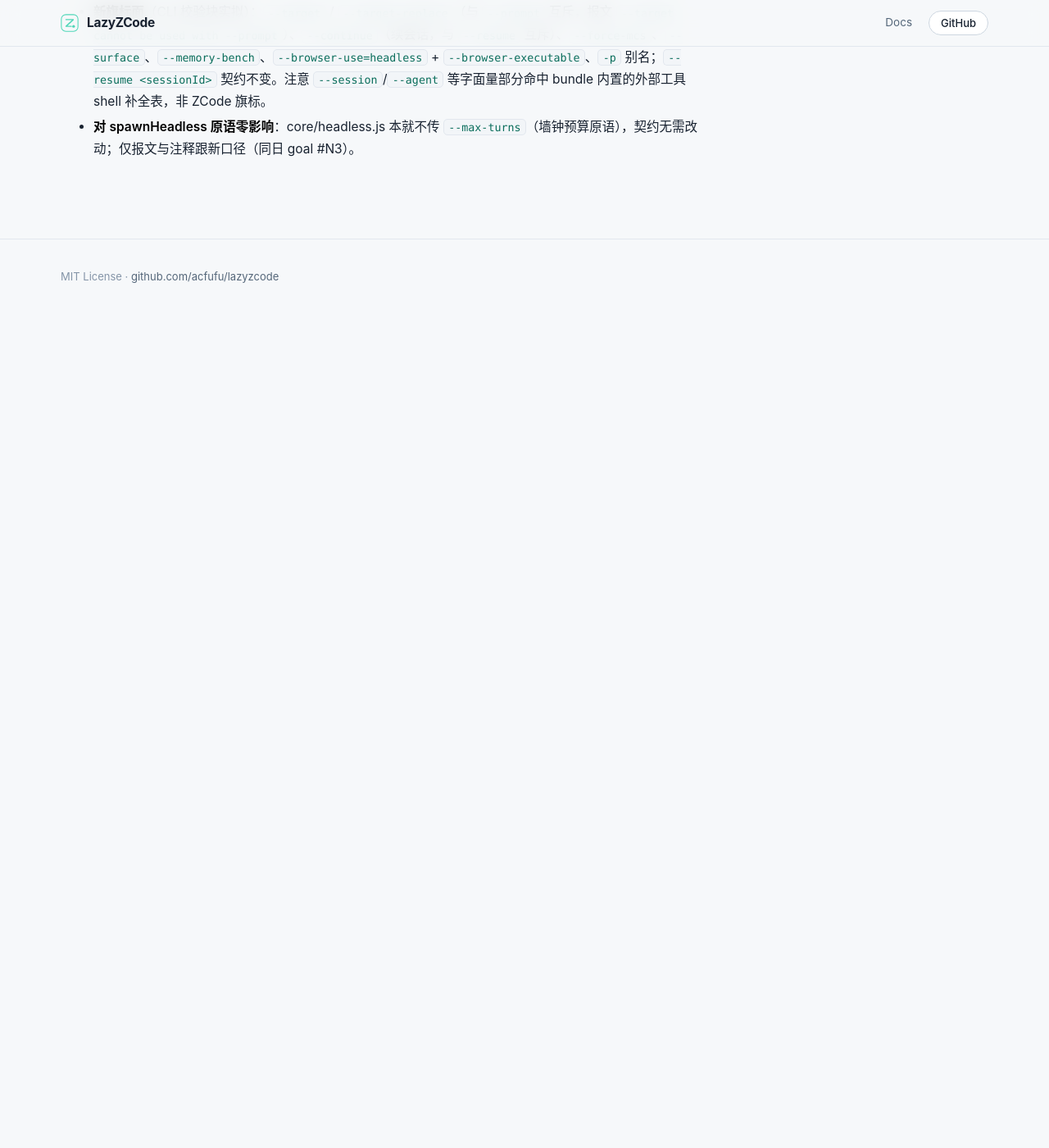
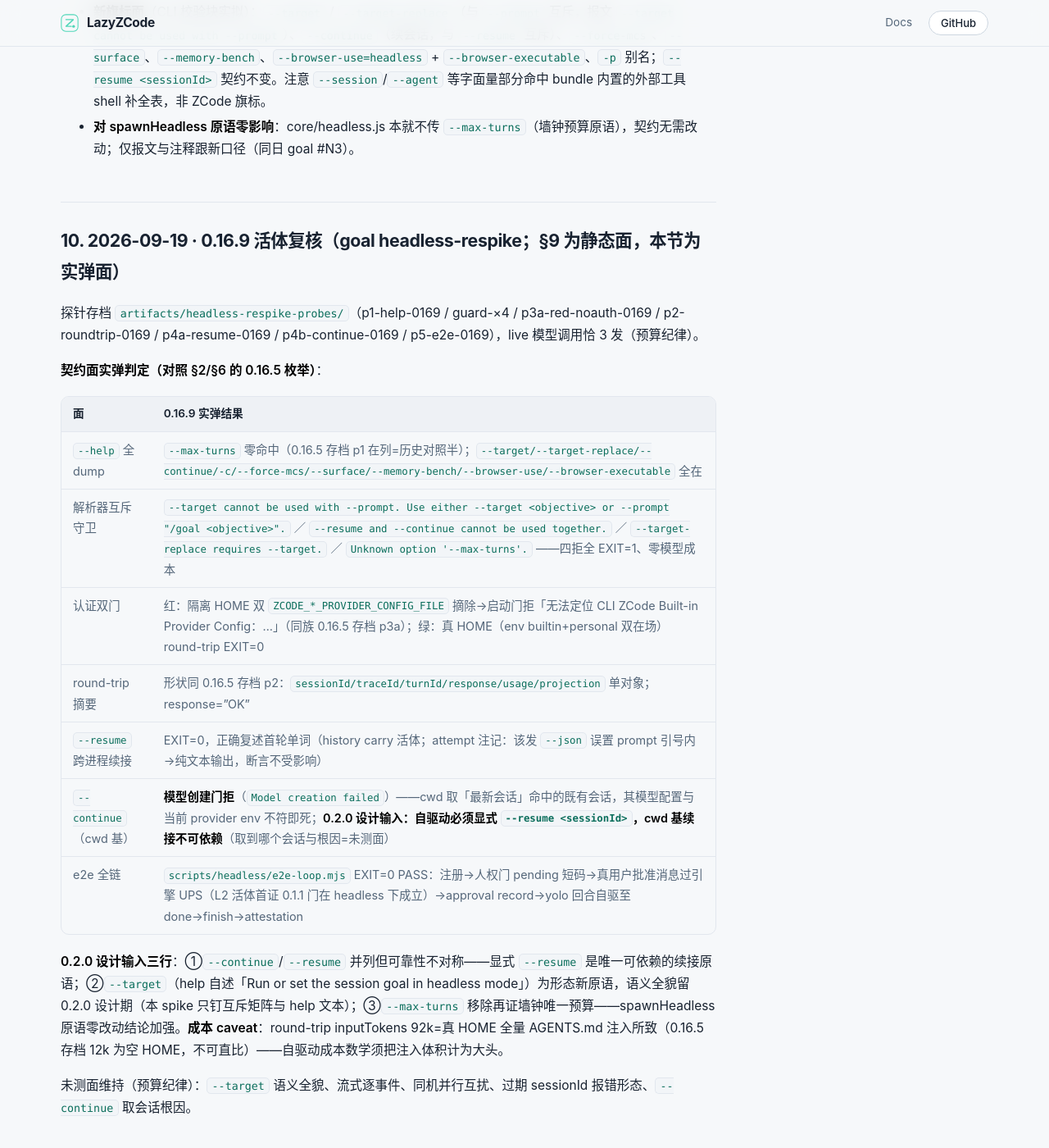
Before and after one commit to Acfufu/lazyzcode, a Jekyll site: the page built from docs/spikes/headless.md, in a window 1280 px wide and 1400 px high, scrolled down 4969 px. Shown: the whole window at 82% size. Built offline with Jekyll 4.4.1, drawn with Linux system fonts in a browser that asks for light colours; our own code applies the rules of GitHub Pages for plain Markdown files; before the commit the page ends 5365 px from its top, so only the background shows below that.

Commit message:
docs(spike): §10 live re-verification of headless contract on 0.16.9
实弹判定表（四解析器守卫/认证双门/round-trip 形状/--resume 复述/--continue
模型创建门拒=非确定性发现/e2e 全链 PASS+人权门 headless 首证）+0.2.0 设计
输入三行+成本 caveat（注入体积为 input 大头）。

Goal: headless-respike#N4

```diff
--- a/docs/spikes/headless.md
+++ b/docs/spikes/headless.md
@@ -104,3 +104,23 @@ perl -e 'alarm 120; exec @ARGV' env HOME=<隔离HOME> node "$ENGINE" --resume <s
 - **`--max-turns` 旗标已从 CLI 面移除**：0.16.5 代 help 列出但解析器拒收一切形态（§6 实测）；0.16.9 代 bundle 内字面量 ×0（`maxTurns` 仅存于 agent/schema 配置字段，非 CLI 旗标）。「墙钟预算是唯一兜底」结论加强为唯一预算面。
 - **新旗标面**（CLI 校验块实拟）：`--target` / `--target-replace`（与 `--prompt` 互斥，报文 `--target cannot be used with --prompt`）、`--continue`（续会话，与 `--resume` 互斥）、`--force-mcs`、`--surface`、`--memory-bench`、`--browser-use=headless` + `--browser-executable`、`-p` 别名；`--resume <sessionId>` 契约不变。注意 `--session`/`--agent` 等字面量部分命中 bundle 内置的外部工具 shell 补全表，非 ZCode 旗标。
 - **对 spawnHeadless 原语零影响**：core/headless.js 本就不传 `--max-turns`（墙钟预算原语），契约无需改动；仅报文与注释跟新口径（同日 goal #N3）。
+
+## 10. 2026-09-19 · 0.16.9 活体复核（goal headless-respike；§9 为静态面，本节为实弹面）
+
+探针存档 `artifacts/headless-respike-probes/`（p1-help-0169 / guard-×4 / p3a-red-noauth-0169 / p2-roundtrip-0169 / p4a-resume-0169 / p4b-continue-0169 / p5-e2e-0169），live 模型调用恰 3 发（预算纪律）。
+
+**契约面实弹判定（对照 §2/§6 的 0.16.5 枚举）**：
+
+| 面 | 0.16.9 实弹结果 |
+|---|---|
+| `--help` 全 dump | `--max-turns` 零命中（0.16.5 存档 p1 在列=历史对照半）；`--target/--target-replace/--continue/-c/--force-mcs/--surface/--memory-bench/--browser-use/--browser-executable` 全在 |
+| 解析器互斥守卫 | `--target cannot be used with --prompt. Use either --target <objective> or --prompt "/goal <objective>".` ／ `--resume and --continue cannot be used together.` ／ `--target-replace requires --target.` ／ `Unknown option '--max-turns'.` ——四拒全 EXIT=1、零模型成本 |
+| 认证双门 | 红：隔离 HOME 双 `ZCODE_*_PROVIDER_CONFIG_FILE` 摘除→启动门拒「无法定位 CLI ZCode Built-in Provider Config：…」（同族 0.16.5 存档 p3a）；绿：真 HOME（env builtin+personal 双在场）round-trip EXIT=0 |
+| round-trip 摘要 | 形状同 0.16.5 存档 p2：`sessionId/traceId/turnId/response/usage/projection` 单对象；response="OK" |
+| `--resume` 跨进程续接 | EXIT=0，正确复述首轮单词（history carry 活体；attempt 注记：该发 `--json` 误置 prompt 引号内→纯文本输出，断言不受影响） |
+| `--continue`（cwd 基） | **模型创建门拒**（`Model creation failed`）——cwd 取「最新会话」命中的既有会话，其模型配置与当前 provider env 不符即死；**0.2.0 设计输入：自驱动必须显式 `--resume <sessionId>`，cwd 基续接不可依赖**（取到哪个会话与根因=未测面） |
+| e2e 全链 | `scripts/headless/e2e-loop.mjs` EXIT=0 PASS：注册→人权门 pending 短码→真用户批准消息过引擎 UPS（L2 活体首证 0.1.1 门在 headless 下成立）→approval record→yolo 回合自驱至 done→finish→attestation |
+
+**0.2.0 设计输入三行**：①`--continue`/`--resume` 并列但可靠性不对称——显式 `--resume` 是唯一可依赖的续接原语；②`--target`（help 自述「Run or set the session goal in headless mode」）为形态新原语，语义全貌留 0.2.0 设计期（本 spike 只钉互斥矩阵与 help 文本）；③`--max-turns` 移除再证墙钟唯一预算——spawnHeadless 原语零改动结论加强。**成本 caveat**：round-trip inputTokens 92k=真 HOME 全量 AGENTS.md 注入所致（0.16.5 存档 12k 为空 HOME，不可直比）——自驱动成本数学须把注入体积计为大头。
+
+未测面维持（预算纪律）：`--target` 语义全貌、流式逐事件、同机并行互扰、过期 sessionId 报错形态、`--continue` 取会话根因。
```
